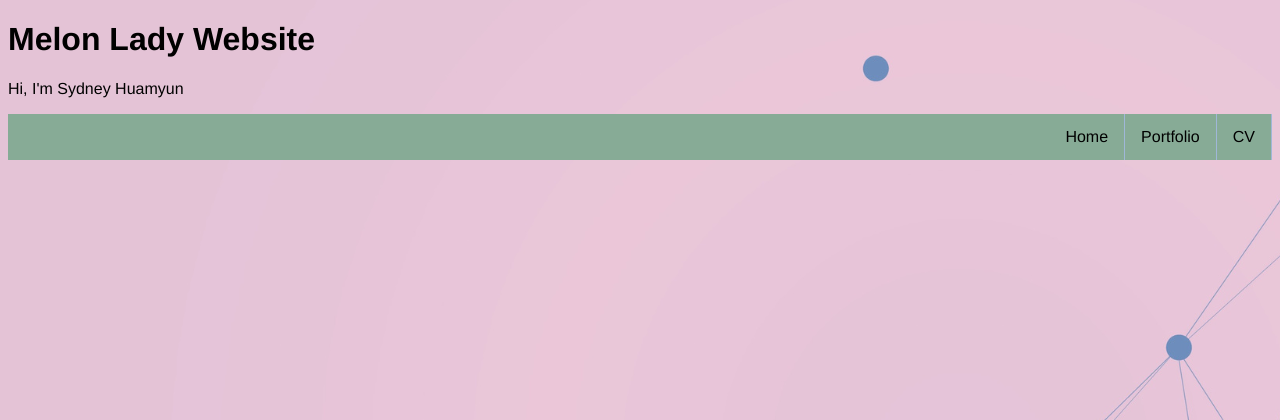
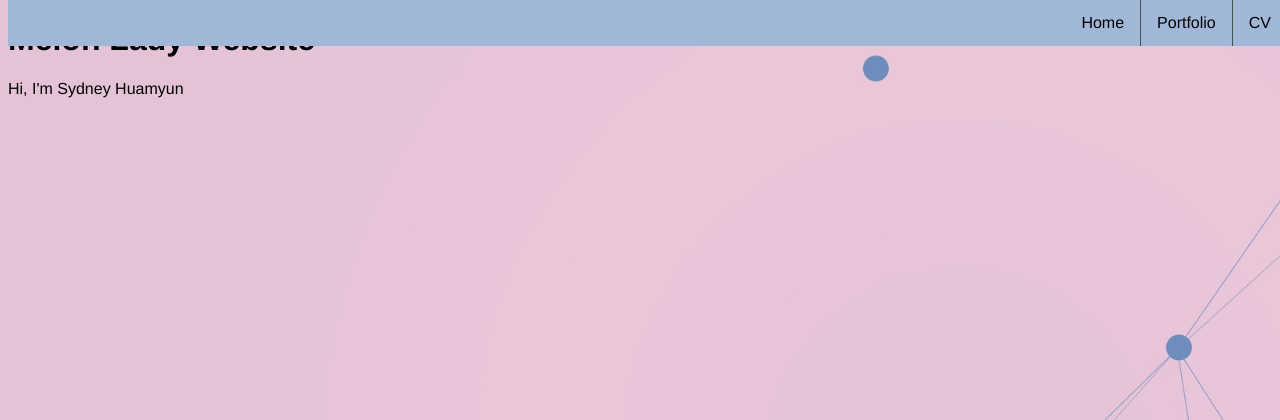
Before and after one commit to MelonyLady/MelonyLady.github.io, a PHP site: page / in a window 1280 px wide. Shown: the top 420 px of the page. Run offline with PHP 8.4, Linux system fonts and the light colour scheme.

Commit message:
fixed position of navigation bar

```diff
--- a/style.css
+++ b/style.css
@@ -21,12 +21,15 @@ ul {
     margin: 0;
     padding: 0;
     overflow: hidden;
-    background-color: var(--midGreen);
+    background-color: var(--purple);
+    position: fixed;
+    top: 0;
+    width: 100%;
 }
 
 li {
     float:right;
-    border-right: 1px solid var(--purple);
+    border-right: 1px solid var(--dGreen);
 }
 
 li a {
@@ -38,7 +41,7 @@ li a {
 }
 
 li a:hover {
-    background-color: var(--hoverGreen) ;
+    background-color: var(--midGreen) ;
 }
 
 .active {
```
